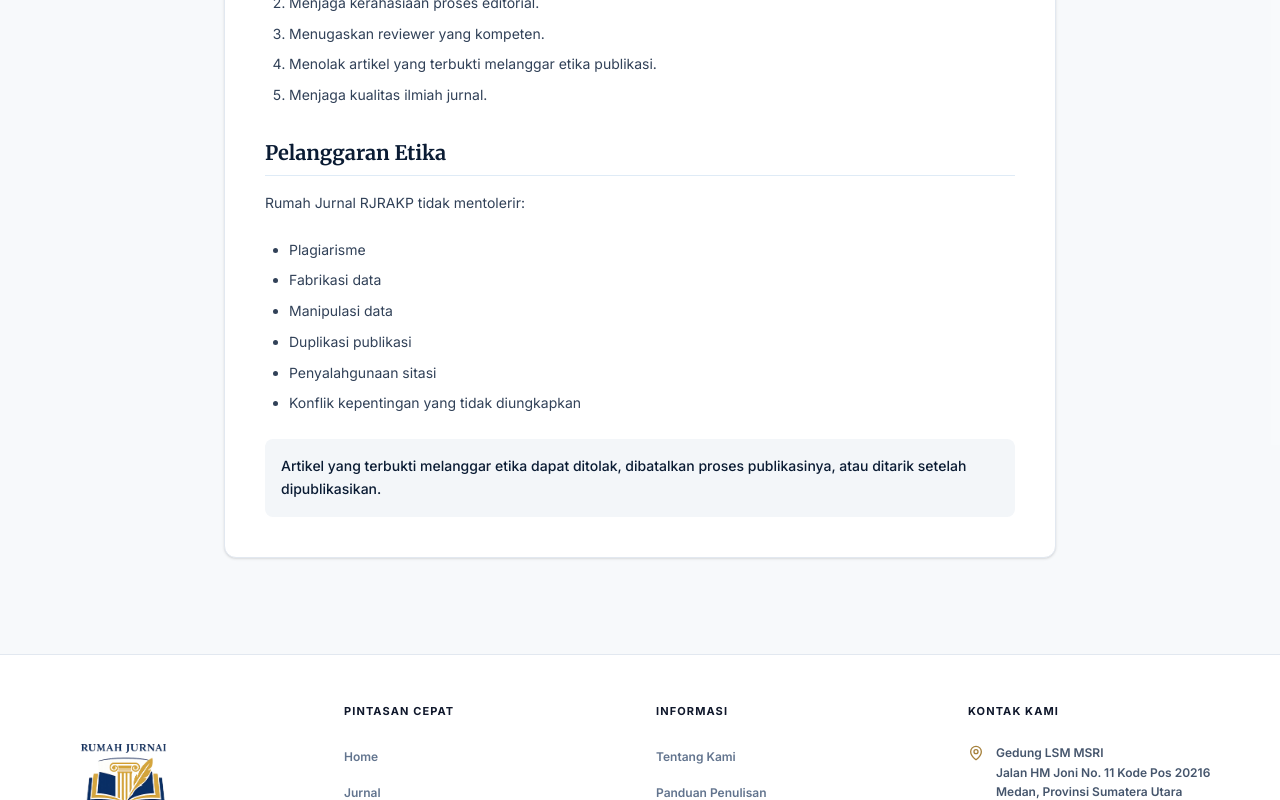
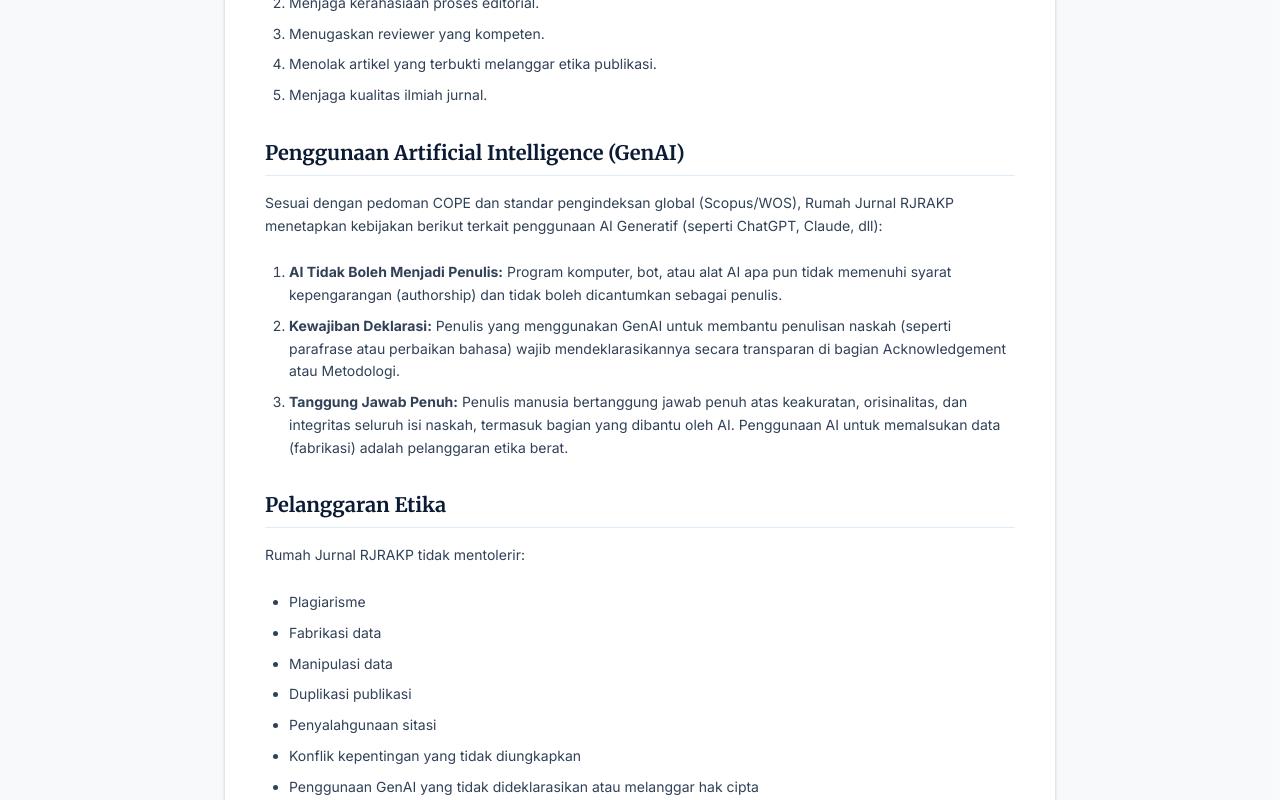
Before and after one commit to detaksumut/RJRAKP, a React (Vite) app: page /etika-publikasi in a window 1280 px wide. Shown: the part 1080-1880 px from the top of the page. Built offline with nearby package versions, Linux system fonts and the light colour scheme; no server answers.

Commit message:
feat: add GenAI policy to Ethics page for Scopus compliance

```diff
--- a/src/pages/Ethics.tsx
+++ b/src/pages/Ethics.tsx
@@ -53,6 +53,14 @@ export default function Ethics() {
                   <li>Menjaga kualitas ilmiah jurnal.</li>
                 </ol>
 
+                <h2 className="text-xl font-bold font-serif text-brand-900 mt-8 mb-4 border-b border-brand-100 pb-2">Penggunaan Artificial Intelligence (GenAI)</h2>
+                <p>Sesuai dengan pedoman COPE dan standar pengindeksan global (Scopus/WOS), Rumah Jurnal RJRAKP menetapkan kebijakan berikut terkait penggunaan AI Generatif (seperti ChatGPT, Claude, dll):</p>
+                <ol className="list-decimal pl-6 space-y-2">
+                  <li><strong>AI Tidak Boleh Menjadi Penulis:</strong> Program komputer, bot, atau alat AI apa pun tidak memenuhi syarat kepengarangan (authorship) dan tidak boleh dicantumkan sebagai penulis.</li>
+                  <li><strong>Kewajiban Deklarasi:</strong> Penulis yang menggunakan GenAI untuk membantu penulisan naskah (seperti parafrase atau perbaikan bahasa) wajib mendeklarasikannya secara transparan di bagian Acknowledgement atau Metodologi.</li>
+                  <li><strong>Tanggung Jawab Penuh:</strong> Penulis manusia bertanggung jawab penuh atas keakuratan, orisinalitas, dan integritas seluruh isi naskah, termasuk bagian yang dibantu oleh AI. Penggunaan AI untuk memalsukan data (fabrikasi) adalah pelanggaran etika berat.</li>
+                </ol>
+
                 <h2 className="text-xl font-bold font-serif text-brand-900 mt-8 mb-4 border-b border-brand-100 pb-2">Pelanggaran Etika</h2>
                 <p>Rumah Jurnal RJRAKP tidak mentolerir:</p>
                 <ul className="list-disc pl-6 space-y-2">
@@ -62,6 +70,7 @@ export default function Ethics() {
                   <li>Duplikasi publikasi</li>
                   <li>Penyalahgunaan sitasi</li>
                   <li>Konflik kepentingan yang tidak diungkapkan</li>
+                  <li>Penggunaan GenAI yang tidak dideklarasikan atau melanggar hak cipta</li>
                 </ul>
 
                 <p className="font-medium mt-4 p-4 bg-brand-50 rounded-lg text-brand-900">
```
